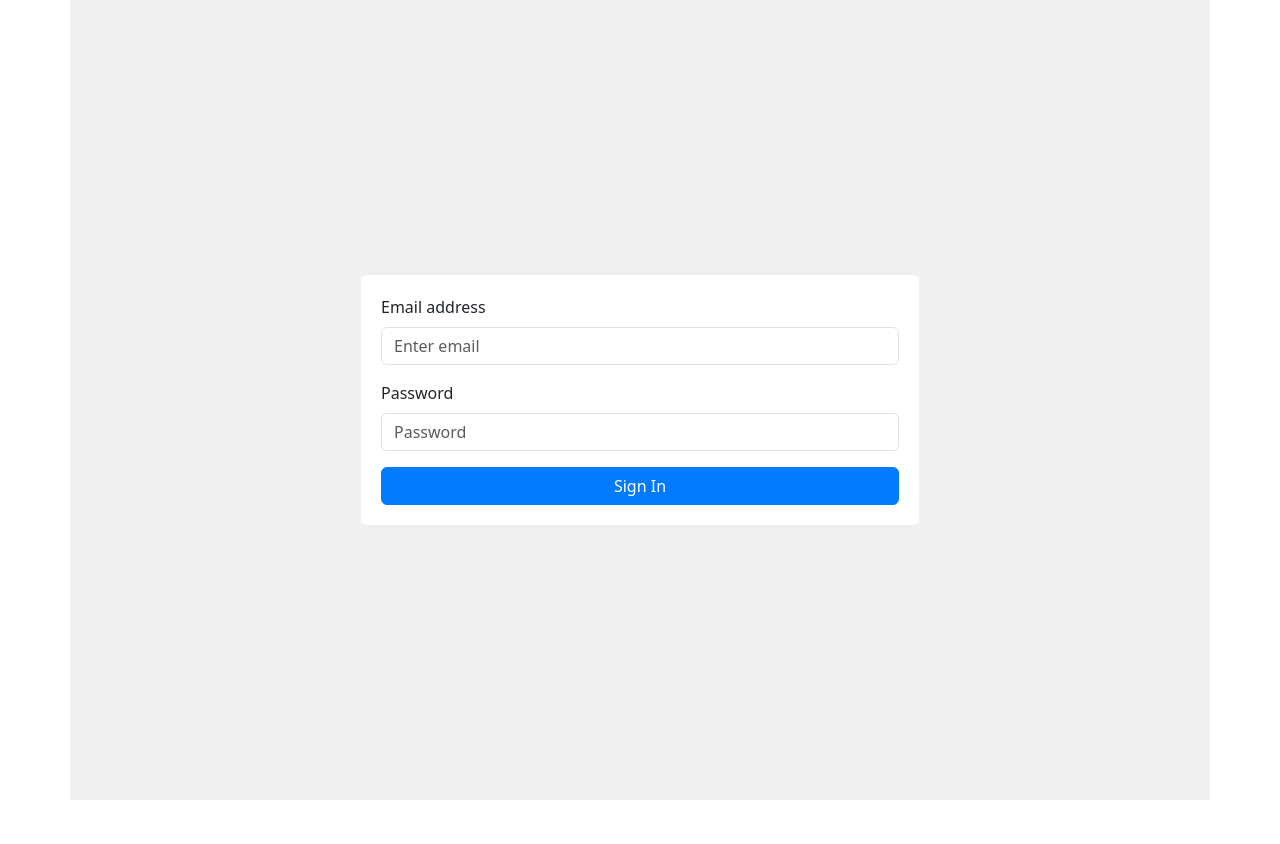
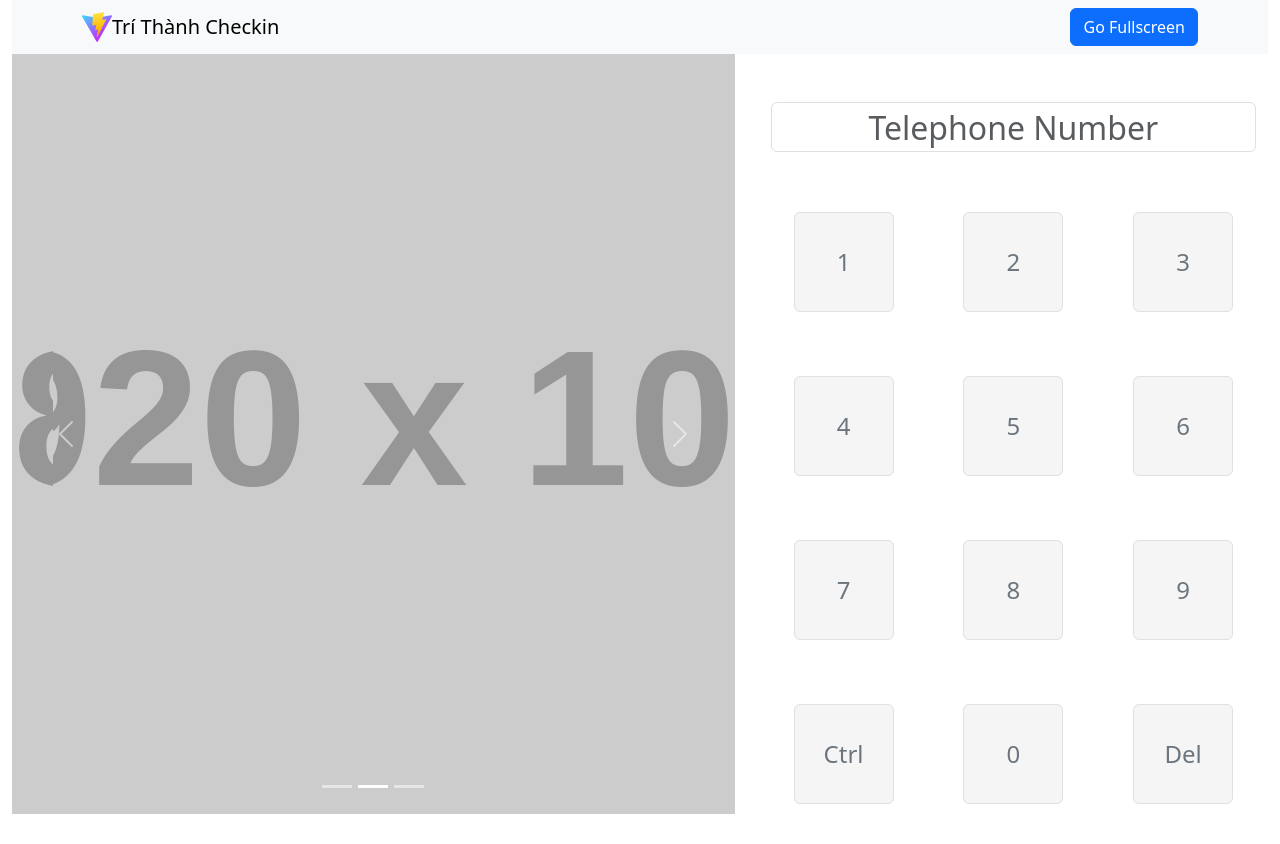
Before and after one commit to hadonis-testing/trithanh-checkin, a React (Vite) app: page / in a window 1280 px wide. Before the commit the page ends 800 px from the top, so only its background shows below. Built offline with nearby package versions, Linux system fonts and the light colour scheme.

Commit message:
feat: :art: add InfoComponent

```diff
--- a/src/App.tsx
+++ b/src/App.tsx
@@ -9,7 +9,7 @@ const App = () => {
 	return (
 		<div className="App">
 			<Suspense fallback={<div>Loading...</div>}>
-				{token ? <CheckInScreen token={token} /> : <SignInScreen setToken={setToken} />}
+				{!token ? <CheckInScreen token={token} /> : <SignInScreen setToken={setToken} />}
 			</Suspense>
 		</div>
 	);
--- /dev/null
+++ b/src/components/data/UserInfo.ts
@@ -0,0 +1,11 @@
+interface UserInfo {
+  id: number;
+  userId: number;
+  fullName: string;
+  email: string;
+  phoneNumber: string;
+  birthday_day: number;
+  birthday_month: number;
+}
+
+export default UserInfo;
--- /dev/null
+++ b/src/components/ui/InfoComponent.tsx
@@ -0,0 +1,97 @@
+import React, { useState } from "react";
+import { Container, Form, Row, Col, Button } from "react-bootstrap";
+import UserInfo from "../data/UserInfo";
+
+const InfoComponent = ({
+	setComponent,
+	userInfo,
+}: {
+	setComponent: React.Dispatch<React.SetStateAction<string | null>>;
+	userInfo: UserInfo | null;
+}) => {
+	const [name, setName] = useState(userInfo?.fullName || "");
+	const [email, setEmail] = useState(userInfo?.email || "");
+	const day: number = userInfo?.birthday_day || 1;
+	const month: number = userInfo?.birthday_month || 1;
+
+	const months = Array.from({ length: 12 }, (_, i) => i + 1);
+	const days = Array.from({ length: 31 }, (_, i) => i + 1);
+
+	return (
+		<Container className="mt-5">
+			<Form>
+				<Form.Group className="mb-3" controlId="formName">
+					<Form.Label>Your name *</Form.Label>
+					<Form.Control
+						type="name"
+						placeholder="Enter your name"
+						value={name}
+						onChange={(e) => setName(e.target.value)}
+					/>
+				</Form.Group>
+
+				<Form.Group className="mb-3" controlId="formName">
+					<Form.Label>E-mail</Form.Label>
+					<Form.Control
+						type="email"
+						placeholder="Enter your email"
+						value={email}
+						onChange={(e) => setEmail(e.target.value)}
+					/>
+				</Form.Group>
+
+				<Form.Group className="mb-3" controlId="formBirthday">
+					<Form.Label>Birthday</Form.Label>
+					<Row>
+						<Col sm={6}>
+							<Form.Select aria-label="MM">
+								{months.map((_month) => (
+									<option
+										key={_month}
+										value={_month}
+										selected={month == _month}
+									>
+										{_month}
+									</option>
+								))}
+							</Form.Select>
+						</Col>
+						<Col sm={6}>
+							<Form.Select aria-label="DD">
+								{days.map((_day) => (
+									<option key={_day} value={_day} selected={day == _day}>
+										{_day}
+									</option>
+								))}
+							</Form.Select>
+						</Col>
+					</Row>
+				</Form.Group>
+
+				<br />
+
+				<div className="d-flex justify-content-center">
+					<Button
+						variant="secondary"
+						className="mx-5 px-5 py-3"
+						onClick={() => setComponent("telephone")}
+					>
+						Cancel
+					</Button>
+					<Button
+						variant="secondary"
+						className="mx-5 px-5 py-3"
+						onClick={() => setComponent("telephone")}
+					>
+						Back
+					</Button>
+					<Button variant="primary" className="mx-5 px-5 py-3" disabled={!name}>
+						Next
+					</Button>
+				</div>
+			</Form>
+		</Container>
+	);
+};
+
+export default InfoComponent;
--- a/src/components/ui/TelephoneComponent.tsx
+++ b/src/components/ui/TelephoneComponent.tsx
@@ -9,8 +9,15 @@ import {
 } from "react-bootstrap";
 import "./TelephoneComponent.css";
 import axios from "axios";
+import UserInfo from "../data/UserInfo";
 
-const TelephoneComponent = () => {
+const TelephoneComponent = ({
+	setComponent,
+	setUserInfo,
+}: {
+	setComponent: React.Dispatch<React.SetStateAction<string | null>>;
+	setUserInfo: React.Dispatch<React.SetStateAction<UserInfo | null>>;
+}) => {
 	const [input, setInput] = useState("");
 
 	const formatInput = (input: string) => {
@@ -64,7 +71,22 @@ const TelephoneComponent = () => {
 				);
 
 				if (response.status == 200 && response.data) {
-					console.log(response.data);
+					const [birthday_month, birthday_day] = response.data.birthday
+						.split("/")
+						.map(Number);
+
+					const userInfo: UserInfo = {
+						id: response.data.id,
+						phoneNumber: phoneNumber,
+						fullName: response.data.fullName,
+						userId: response.data.userId,
+						email: response.data.email,
+						birthday_month: birthday_month,
+						birthday_day: birthday_day,
+					};
+
+					setUserInfo(userInfo);
+					setComponent("info");
 				}
 			}
 		}
--- a/src/screens/CheckInScreen.tsx
+++ b/src/screens/CheckInScreen.tsx
@@ -1,5 +1,6 @@
-import { Suspense, useEffect, lazy } from "react";
+import { Suspense, useEffect, useState, lazy } from "react";
 import { Container, Row, Col } from "react-bootstrap";
+import UserInfo from "../components/data/UserInfo";
 const HeaderComponent = lazy(() => import("../components/ui/HeaderComponent"));
 const CarouselComponent = lazy(
 	() => import("../components/ui/CarouselComponent")
@@ -7,11 +8,15 @@ const CarouselComponent = lazy(
 const TelephoneComponent = lazy(
 	() => import("../components/ui/TelephoneComponent")
 );
+const InfoComponent = lazy(() => import("../components/ui/InfoComponent"));
 
 const CheckInScreen = ({ token }: { token: string | null }) => {
 	useEffect(() => {
 		document.title = "Check In Screen";
 	}, []);
+
+	const [component, setComponent] = useState<string | null>("telephone");
+	const [userInfo, setUserInfo] = useState<UserInfo | null>(null);
 
 	return (
 		<Container fluid>
@@ -25,8 +30,16 @@ const CheckInScreen = ({ token }: { token: string | null }) => {
 					</Suspense>
 				</Col>
 				<Col sm={5}>
-					<Suspense fallback={<div>Loading Carousel...</div>}>
-						<TelephoneComponent />
+					<Suspense fallback={<div>Loading Component...</div>}>
+						{component == "telephone" && (
+							<TelephoneComponent
+								setComponent={setComponent}
+								setUserInfo={setUserInfo}
+							/>
+						)}
+						{component == "info" && (
+							<InfoComponent setComponent={setComponent} userInfo={userInfo} />
+						)}
 						<h6>{token}</h6>
 					</Suspense>
 				</Col>
```
